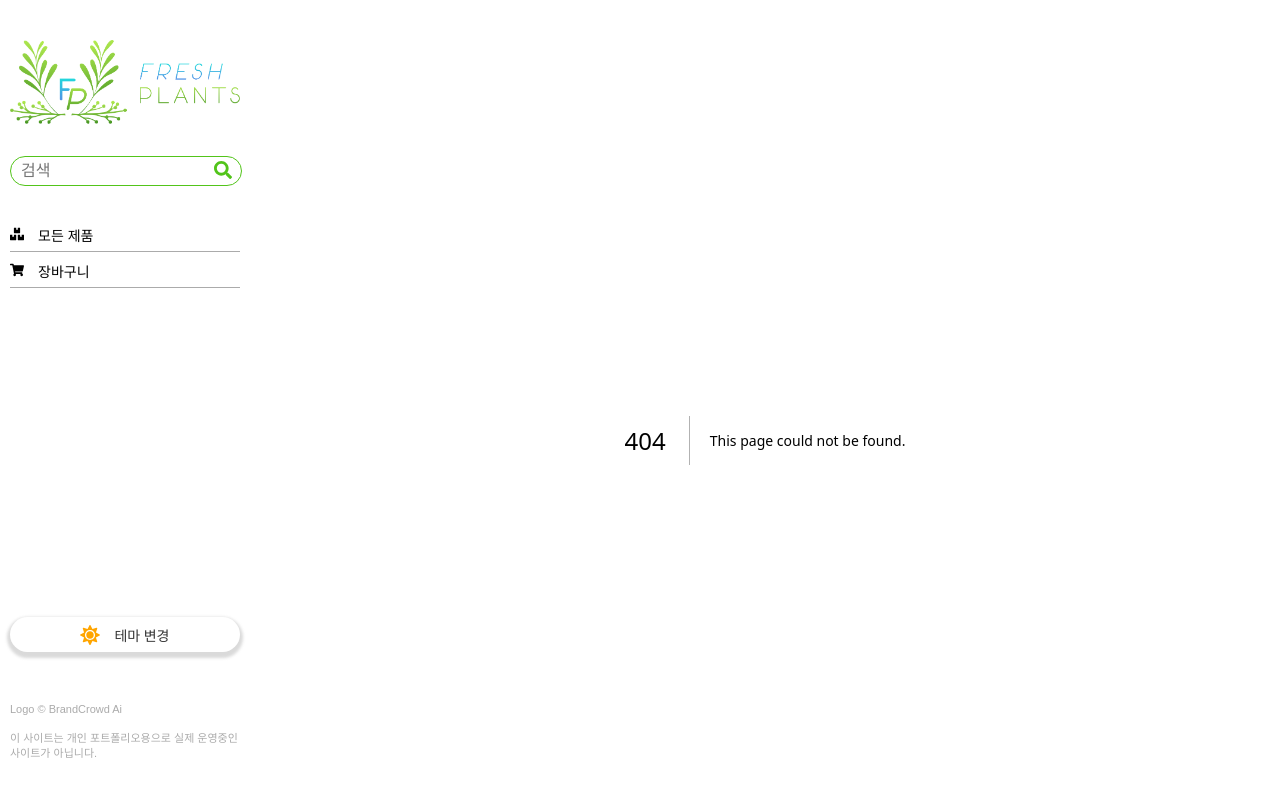
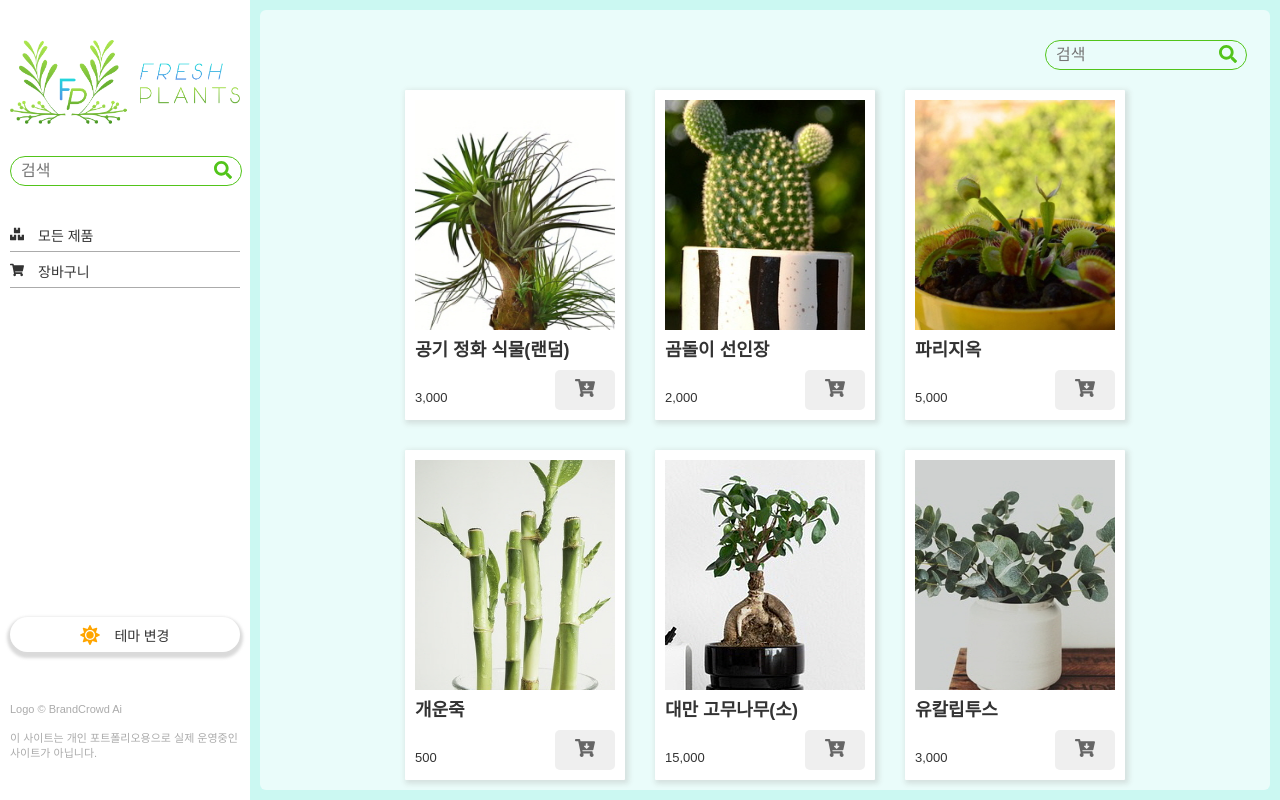
Before and after one commit to doryJyeon/fresh_plants, a Next.js app: page /list in a window 1280 px wide. Before the commit this address had no page. Built offline with nearby package versions, Linux system fonts and the light colour scheme.

Commit message:
ADD_list page

```diff
--- /dev/null
+++ b/app/list/page.module.css
@@ -0,0 +1,80 @@
+/* search area */
+.search_area {
+  width: 200px;
+  height: 50px;
+  margin-left: calc(100% - 200px);
+  display: block;
+}
+
+/* list */
+.cards {
+  width: 100%;
+  height: fit-content;
+  display: flex;
+  flex-wrap: wrap;
+  justify-content: center;
+  align-items: center;
+  gap: 30px;
+}
+
+.card {
+  width: 200px;
+  height: 300px;
+  padding: 10px 10px 20px;
+  background-color: var(--header-bg);
+  display: flex;
+  flex-direction: column;
+  border-radius: 1px;
+  box-shadow: 2px 2px 5px 2px #aaaaaa50;
+  position: relative;
+  transition: all .2s linear;
+
+  & > .card__img {
+    width: 100%;
+    height: 230px;
+    display: block;
+    background-color: var(--border-color);
+    background-size: cover;
+    background-position: center;
+    background-repeat: no-repeat;
+  }
+
+  & > h3 {
+    font-size: 1.8rem;
+    font-weight: 600;
+    margin-top: 5px;
+  }
+
+  & > p {
+    font-size: 1.3rem;
+    position: absolute;
+    bottom: 15px;
+    left: 10px;
+  }
+
+  & > button {
+    width: 60px;
+    height: 40px;
+    border-radius: 5px;
+    border: none;
+    font-size: 2rem;
+    color: var(--font-light);
+    position: absolute;
+    bottom: 10px;
+    right: 10px;
+    transition: all .13s linear;
+    cursor: pointer;
+  }
+}
+
+.card:hover {
+  box-shadow: 0 0 2px 1px #aaaaaa30;
+  transform: scale(1.04);
+
+  & > button {
+    width: 50px;
+    height: 50px;
+    border-radius: 50%;
+    color: var(--success);
+  }
+}
--- /dev/null
+++ b/app/list/page.tsx
@@ -0,0 +1,32 @@
+import React from 'react';
+import style from "./page.module.css";
+import { FaCartArrowDown } from 'react-icons/fa';
+import SearchBox from '@/src/conponents/common/SearchBox';
+import { PlantsData } from '@/src/data/PlantsData';
+
+const ListPage = () => {
+
+  return (
+    <>
+      <div className={style.search_area}>
+        <SearchBox id={'listSearch'} />
+      </div>
+
+      <div className={style.cards}>
+        {Object.keys(PlantsData).map((key) => (
+          <article className={style.card} key={key}>
+            <div
+              className={style.card__img}
+              style={{ backgroundImage: `url('/images/plants/${PlantsData[key].img_url}.jpg')` }}
+            />
+            <h3>{PlantsData[key].name}</h3>
+            <p>{PlantsData[key].price.toLocaleString()}</p>
+            <button className={style.card__btn} ><FaCartArrowDown /></button>
+          </article>
+        ))}
+      </div>
+    </>
+  );
+}
+
+export default ListPage;
--- /dev/null
+++ b/src/data/PlantsData.ts
@@ -0,0 +1,172 @@
+import { PlantsDataProps } from "../interfaces/plantsProps";
+
+export const PlantsData: PlantsDataProps = {
+  1: {
+    name: "공기 정화 식물(랜덤)", img_url: "air_plant", price: 3000, tag: ""
+  },
+  2: {
+    name: "곰돌이 선인장", img_url: "bear_cactus", price: 2000, tag: ""
+  },
+  3: {
+    name: "파리지옥", img_url: "dionaea_muscipula", price: 5000, tag: "식충 식물"
+  },
+  4: {
+    name: "개운죽", img_url: "dracaena_braunii", price: 500, tag: "수경 식물"
+  },
+  5: {
+    name: "대만 고무나무(소)", img_url: "eicus_retusa", price: 15000, tag: "나무"
+  },
+  6: {
+    name: "유칼립투스", img_url: "eucalyptus", price: 3000, tag: ""
+  },
+  7: {
+    name: "산세베리아", img_url: "sansevieria", price: 3000, tag: ""
+  },
+  8: {
+    name: "스파티필룸", img_url: "spathiphyllum", price: 8000, tag: ""
+  },
+  9: {
+    name: "극락조(소)", img_url: "strelitzia_reginae", price: 6000, tag: ""
+  },
+  10: {
+    name: "쌍둥이 선인장", img_url: "tween_cactus", price: 2000, tag: ""
+  },
+
+
+  11: {
+    name: "카네이션", img_url: "carnation", price: 5000, tag: "꽃"
+  },
+  12: {
+    name: "몬스테라(대)", img_url: "monstera_big", price: 50000, tag: "개업 선물"
+  },
+  13: {
+    name: "로즈마리(소)", img_url: "rosemary2", price: 5000, tag: "허브"
+  },
+  14: {
+    name: "스피아민트", img_url: "spearmint", price: 5000, tag: "허브"
+  },
+  15: {
+    name: "다육이1", img_url: "succulents(1)", price: 2500, tag: ""
+  },
+  16: {
+    name: "다육이2", img_url: "succulents(2)", price: 5000, tag: ""
+  },
+  17: {
+    name: "다육이7", img_url: "succulents(7)", price: 2000, tag: ""
+  },
+  18: {
+    name: "다육이9", img_url: "succulents(9)", price: 2000, tag: ""
+  },
+  19: {
+    name: "튤립", img_url: "tulips", price: 8000, tag: "꽃"
+  },
+  20: {
+    name: "금전수", img_url: "zamioculcas", price: 15000, tag: "개업 선물"
+  },
+
+
+  21: {
+    name: "바질", img_url: "basil", price: 5000, tag: "허브"
+  },
+  22: {
+    name: "코코넛(열매)", img_url: "coconut(2)", price: 6000, tag: "과일"
+  },
+  23: {
+    name: "스킨답서스", img_url: "epipremnum_aureum", price: 5000, tag: ""
+  },
+  24: {
+    name: "몬스테라(중)", img_url: "monstera", price: 12000, tag: "개업 선물"
+  },
+  25: {
+    name: "페페로미아 옵투시폴리아", img_url: "peperomia_obtusifolia", price: 8000, tag: ""
+  },
+  26: {
+    name: "페퍼민트", img_url: "peppermint", price: 5000, tag: "허브"
+  },
+  27: {
+    name: "염자", img_url: "pigmyweeds", price: 3000, tag: ""
+  },
+  28: {
+    name: "다육이4", img_url: "succulents(4)", price: 2000, tag: ""
+  },
+  29: {
+    name: "다육이5", img_url: "succulents(5)", price: 2000, tag: ""
+  },
+  30: {
+    name: "다육이6", img_url: "succulents(6)", price: 2000, tag: ""
+  },
+
+
+  31: {
+    name: "알로에(중)", img_url: "aloe", price: 15000, tag: ""
+  },
+  32: {
+    name: "테이블 야자(대)", img_url: "chamaedorea_elegans", price: 14000, tag: ""
+  },
+  33: {
+    name: "테이블 야자(소)", img_url: "chamaedorea_elegans2", price: 5000, tag: ""
+  },
+  34: {
+    name: "수국", img_url: "hydrangea_macrophylla", price: 8000, tag: "꽃"
+  },
+  35: {
+    name: "금잔화", img_url: "marrygold", price: 5000, tag: "꽃"
+  },
+  36: {
+    name: "고사리", img_url: "pteridium", price: 3000, tag: ""
+  },
+  37: {
+    name: "로즈마리(중)", img_url: "rosemary", price: 8000, tag: "허브"
+  },
+  38: {
+    name: "키우기 쉬운 소형 식물(랜덤)", img_url: "small_random", price: 2000, tag: ""
+  },
+  39: {
+    name: "다육이10", img_url: "succulents(10)", price: 2000, tag: ""
+  },
+  40: {
+    name: "토마토(모종)", img_url: "tomato", price: 3000, tag: "과일"
+  },
+
+
+  41: {
+    name: "애플민트", img_url: "apple_mint", price: 5000, tag: "허브"
+  },
+  42: {
+    name: "캐모마일", img_url: "chamomile", price: 5000, tag: "허브"
+  },
+  43: {
+    name: "코코넛(나무)", img_url: "coconut", price: 1000000, tag: "과일"
+  },
+  44: {
+    name: "부레옥잠", img_url: "eichhornia_crassipes", price: 3000, tag: "수경"
+  },
+  45: {
+    name: "히아신스", img_url: "hyacinth", price: 5000, tag: "꽃"
+  },
+  46: {
+    name: "라벤더", img_url: "lavender", price: 8000, tag: "허브"
+  },
+  47: {
+    name: "장미", img_url: "roses", price: 15000, tag: "꽃"
+  },
+  48: {
+    name: "수염틸란드시아", img_url: "spanish_moss", price: 5000, tag: "공기 정화"
+  },
+  49: {
+    name: "다육이8", img_url: "succulents(8)", price: 2000, tag: ""
+  },
+  50: {
+    name: "랜덤 다육이", img_url: "succulents_random", price: 2000, tag: ""
+  },
+
+
+  51: {
+    name: "코스모스", img_url: "cosmos", price: 6000, tag: "꽃"
+  },
+  52: {
+    name: "파인애플", img_url: "pineapple", price: 500000, tag: "과일"
+  }
+}
+
+// 52가지 있음
--- /dev/null
+++ b/src/interfaces/plantsProps.ts
@@ -0,0 +1,10 @@
+export interface PlantsDataProps {
+  [id: string]: PlantProps
+}
+
+export interface PlantProps {
+  name: string
+  img_url: string
+  price: number
+  tag: string
+}
```
